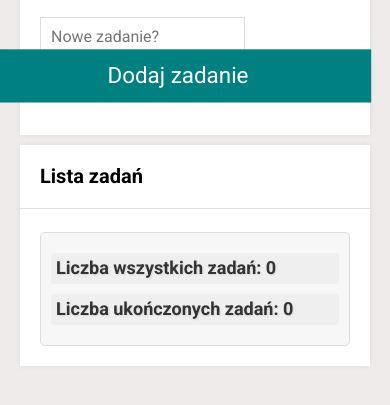
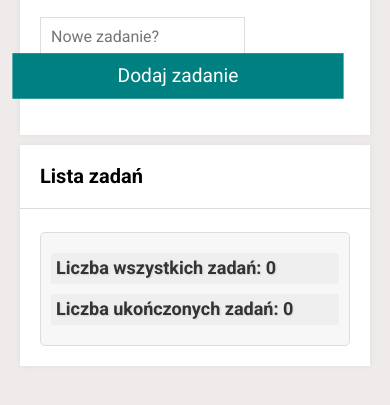
Before and after one commit to batsnuff/ToDo, a plain HTML site: page index.html in a window 390 px wide. In both pictures the pointer is over the button "Dodaj zadanie". Shown: the part 167-572 px from the top of the page. Drawn offline with Linux system fonts and the light colour scheme.

Commit message:
changes for mobile

```diff
--- a/css/form.css
+++ b/css/form.css
@@ -7,6 +7,13 @@
 @media (max-width: 767px) {
   .form {
     grid-template-columns: 1fr;
+  }
+  .form__button {
+    transition: none;
+  }
+  .form__button:hover {
+    transform: none;
+    background: teal;
   }
 }
 
@@ -21,12 +28,12 @@
   background: #008080;
   color: white;
   border: none;
+  transition: transform 1s ease-in-out;
   position: relative;
 }
 
 .form__button:hover {
-  transition: transform 2s ease, scale 2s ease;
-  transform: translateY(-20px) scale(1.4);
+  transform: translateY(-20px) scale(1.2);
 }
 
 .form__button:active {
@@ -34,6 +41,10 @@
 }
 
 @keyframes button-flash {
-  0%, 100% { background: #ff0000; }
-  50% { background: white; }
+  0%, 100% {
+    background: #ff0000;
+  }
+  50% {
+    background: white;
+  }
 }
```
